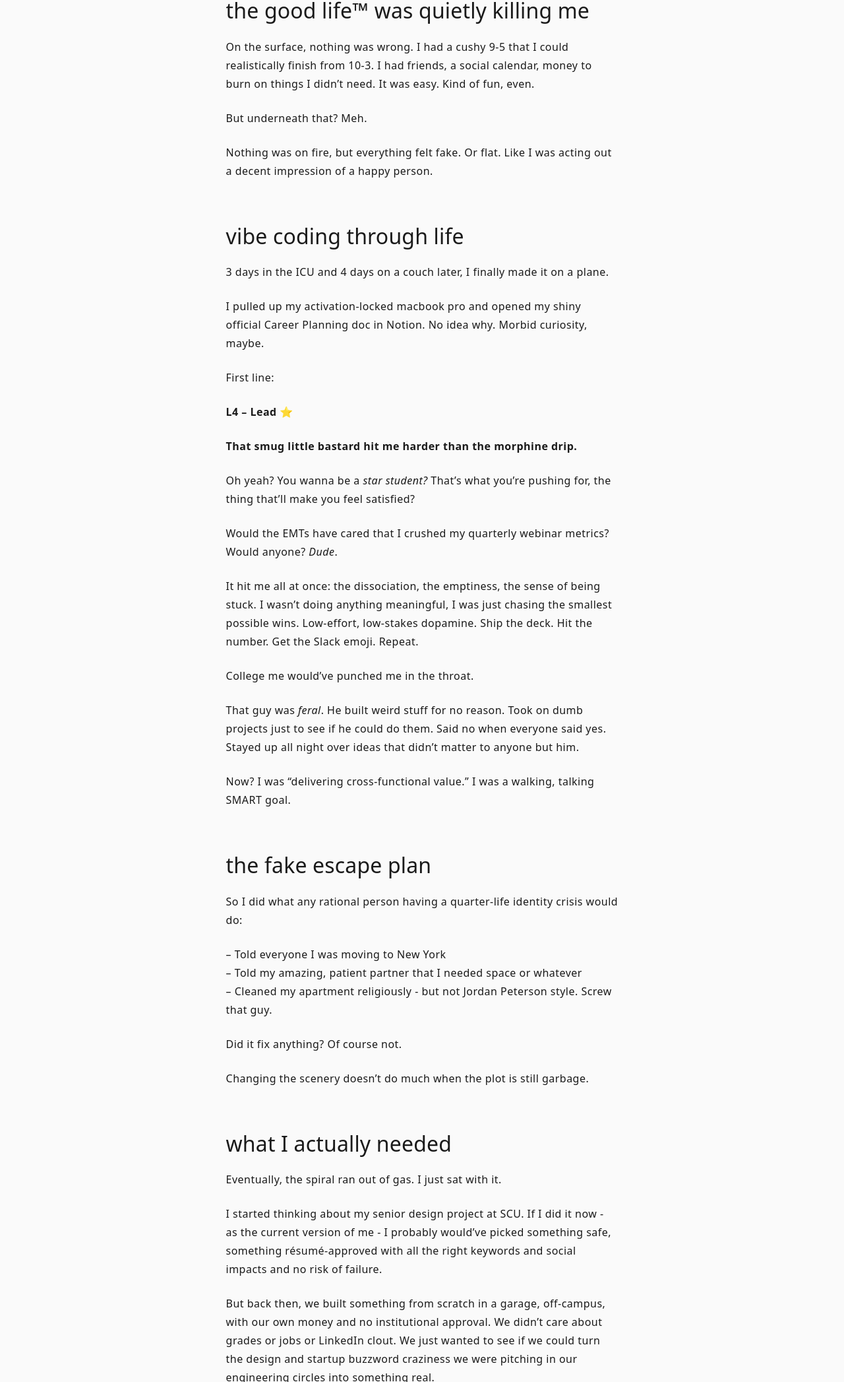
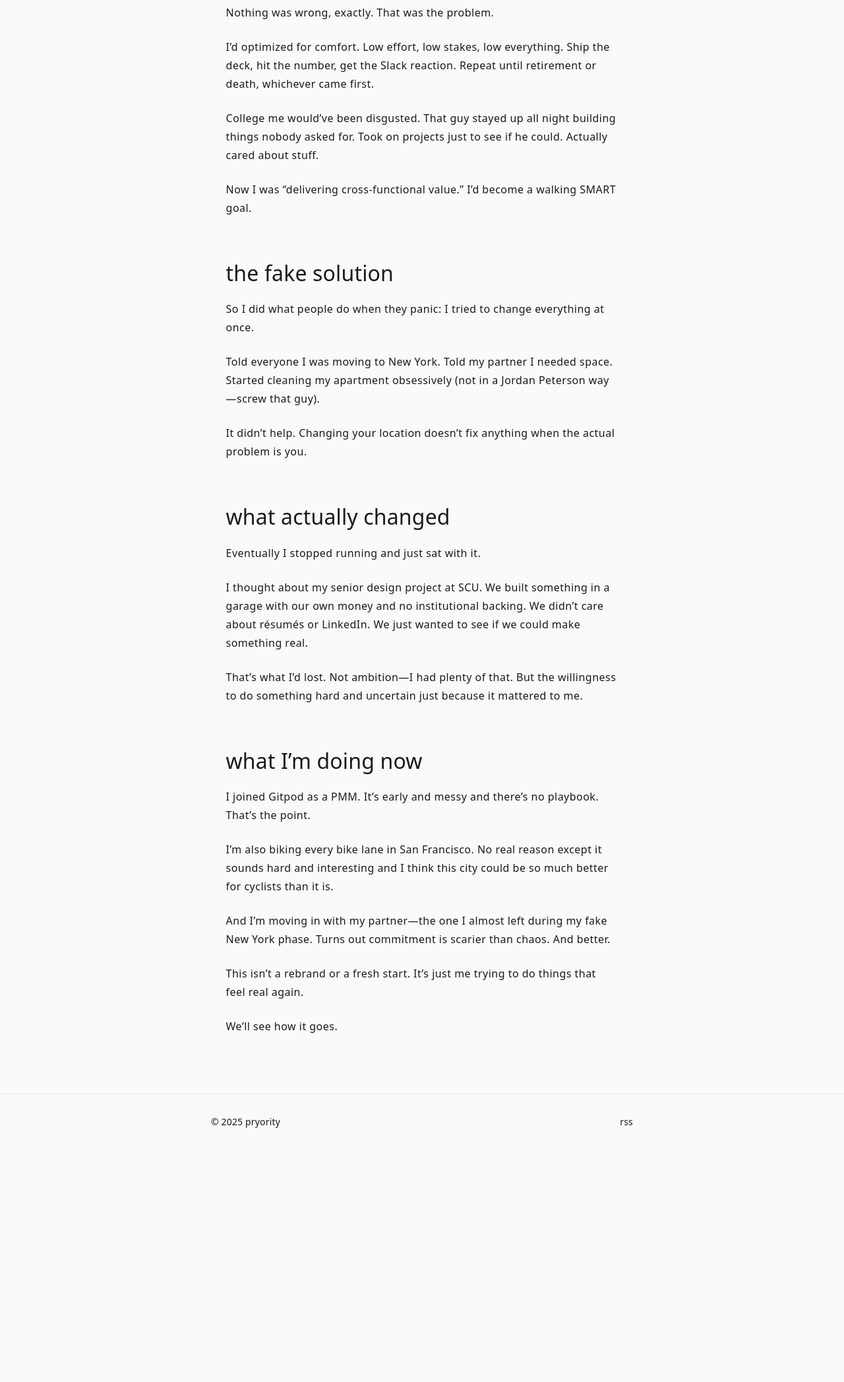
Before and after one commit to pry0rity/sf-bikeways-blog, an Astro site: page /blog/2025/05/on-a-freezing-chicago-street in a window 1280 px wide. Shown: the part 706-2800 px from the top of the page at 66% size. After the commit the page ends 2448 px from the top, so only its background shows below. Built offline with nearby package versions, Linux system fonts and the light colour scheme; Astro itself is replaced by a stand-in of ours; a web font is replaced by a local one.

Commit message:
rewrite blog post with more grounded tone
- updated title and description
- removed performative language and melodrama
- kept core story but made it more direct
- changed tag from career to life
- added node.js to devcontainer
- configured vite to allow preview hosts

Co-authored-by: Ona <no-reply@ona.com>

```diff
--- a/astro.config.mjs
+++ b/astro.config.mjs
@@ -29,6 +29,7 @@ export default defineConfig({
   ],
   vite: {
     server: {
+      allowedHosts: ['.doptig.cloud'],
       headers: {
         'Content-Security-Policy': `
           default-src 'self';
--- a/src/content/blog/on-a-freezing-chicago-street.md
+++ b/src/content/blog/on-a-freezing-chicago-street.md
@@ -1,7 +1,7 @@
 ---
-title: "on a freezing chicago street"
-description: "In which I nearly died, got bored, and decided to actually try."
-tags: ["career"]
+title: "starting over, sort of"
+description: "What happens when you realize the life you built isn't the one you want."
+tags: ["life"]
 date: 2025-05-07
 location: "North Beach"
 coffeeShop: "Beacon"
@@ -10,88 +10,46 @@ musicTitle: "margot & the nuclear so and so's"
 musicUrl: "https://www.youtube.com/watch?v=UJrhm2Q68fg"
 ---
 
-Two years ago, I almost died.
+Two years ago I ended up in the ICU. Not from anything dramatic—just my body deciding it had had enough of whatever I was doing to it.
 
-They say you can 'see' the other side - not me. Just... pressure. This awful, compressing pressure in my head, like someone vacuum-packed my brain. I was lying eyes open in an ICU bed, fully conscious of the machine breathing for me, and all I could think was:
+I remember lying there, fully awake, machine breathing for me, thinking: "If I'd died, what would I have been doing with my life?"
 
-*If no one had called the ambulance, who even would've died?*
+The answer was depressing. I had a comfortable job I could phone in. Money. Friends. All the boxes checked. But I felt like I was watching my own life from the outside.
 
-Because the person in the bed didn't feel like me. Not really. Just... some guy. Some burnt-out, slightly bloated version of me I didn't recognize.
+## the problem with easy
 
-## the good life™ was quietly killing me
+Nothing was wrong, exactly. That was the problem.
 
-On the surface, nothing was wrong. I had a cushy 9-5 that I could realistically finish from 10-3. I had friends, a social calendar, money to burn on things I didn't need. It was easy. Kind of fun, even.
+I'd optimized for comfort. Low effort, low stakes, low everything. Ship the deck, hit the number, get the Slack reaction. Repeat until retirement or death, whichever came first.
 
-But underneath that? Meh.
+College me would've been disgusted. That guy stayed up all night building things nobody asked for. Took on projects just to see if he could. Actually cared about stuff.
 
-Nothing was on fire, but everything felt fake. Or flat. Like I was acting out a decent impression of a happy person.
+Now I was "delivering cross-functional value." I'd become a walking SMART goal.
 
-## vibe coding through life
+## the fake solution
 
-3 days in the ICU and 4 days on a couch later, I finally made it on a plane.
+So I did what people do when they panic: I tried to change everything at once.
 
-I pulled up my activation-locked macbook pro and opened my shiny official Career Planning doc in Notion. No idea why. Morbid curiosity, maybe.
+Told everyone I was moving to New York. Told my partner I needed space. Started cleaning my apartment obsessively (not in a Jordan Peterson way—screw that guy).
 
-First line:
+It didn't help. Changing your location doesn't fix anything when the actual problem is you.
 
-**L4 – Lead ⭐**
+## what actually changed
 
-**That smug little bastard hit me harder than the morphine drip.**
+Eventually I stopped running and just sat with it.
 
-Oh yeah? You wanna be a *star student?* That's what you're pushing for, the thing that'll make you feel satisfied?
+I thought about my senior design project at SCU. We built something in a garage with our own money and no institutional backing. We didn't care about résumés or LinkedIn. We just wanted to see if we could make something real.
 
-Would the EMTs have cared that I crushed my quarterly webinar metrics? Would anyone? *Dude*.
+That's what I'd lost. Not ambition—I had plenty of that. But the willingness to do something hard and uncertain just because it mattered to me.
 
-It hit me all at once: the dissociation, the emptiness, the sense of being stuck. I wasn't doing anything meaningful, I was just chasing the smallest possible wins. Low-effort, low-stakes dopamine. Ship the deck. Hit the number. Get the Slack emoji. Repeat.
+## what I'm doing now
 
-College me would've punched me in the throat.
+I joined Gitpod as a PMM. It's early and messy and there's no playbook. That's the point.
 
-That guy was *feral*. He built weird stuff for no reason. Took on dumb projects just to see if he could do them. Said no when everyone said yes. Stayed up all night over ideas that didn't matter to anyone but him.
+I'm also biking every bike lane in San Francisco. No real reason except it sounds hard and interesting and I think this city could be so much better for cyclists than it is.
 
-Now? I was "delivering cross-functional value." I was a walking, talking SMART goal.
+And I'm moving in with my partner—the one I almost left during my fake New York phase. Turns out commitment is scarier than chaos. And better.
 
-## the fake escape plan
+This isn't a rebrand or a fresh start. It's just me trying to do things that feel real again.
 
-So I did what any rational person having a quarter-life identity crisis would do:
-
-– Told everyone I was moving to New York
-– Told my amazing, patient partner that I needed space or whatever
-– Cleaned my apartment religiously - but not Jordan Peterson style. Screw that guy.
-
-Did it fix anything? Of course not.
-
-Changing the scenery doesn't do much when the plot is still garbage.
-
-## what I actually needed
-
-Eventually, the spiral ran out of gas. I just sat with it.
-
-I started thinking about my senior design project at SCU. If I did it now - as the current version of me - I probably would've picked something safe, something résumé-approved with all the right keywords and social impacts and no risk of failure.
-
-But back then, we built something from scratch in a garage, off-campus, with our own money and no institutional approval. We didn't care about grades or jobs or LinkedIn clout. We just wanted to see if we could turn the design and startup buzzword craziness we were pitching in our engineering circles into something real.
-
-We weren't trying to win. We were trying to *feel it* - the thrill of figuring it out, the friction of uncertainty, the joy of doing something no one asked us to do.
-
-That's what I was missing. Not a new zip code or a different friend group or some better-curated routine. I was missing a challenge that felt like mine. Something open-ended, full of risk, and yeah — probably a little stupid.
-
-## here's the new plan
-
-This is a bike blog now, sort of. But also it's not. It's just me trying to get back to doing dumb, hard things on purpose.
-
-### career
-
-I joined Gitpod as a foundational PMM. It's early, messy, slightly chaotic... There's guardrails for sure, but there's no clear path, which is the point. I'm not here to execute someone else's plan, I'm here to go on a generational run. Or screw it up and try again.
-
-### personal
-
-I'm biking every single bike lane in San Francisco. No real reason. It's just a thing that sounds hard and funny and slightly beautiful and *totally* unnecessary. I'll take photos, maybe some video, and I'll definitely be drinking way too much coffee. But I genuinely believe this city has so much untapped potential for urban biking and I want the world to see it.
-
-More on that soon.
-
-### social
-
-I'll be moving in with my partner - yep, the one I almost walked away from during my fake New York phase. Turns out stability is actually scarier than chaos. And better. Usually. I'll also be spending more time with the people that matter the most - my family, my closest friends, and myself - and learning how to focus my time on maintaining and building valuable relationships, diligently.
-
-This isn't a rebrand. This is me doing what college me would've done if he had a gravel bike, a few unresolved issues, and a mild obsession with maps.
-
-Let's see where this goes.
+We'll see how it goes.
```
Also changed, not shown: .devcontainer/devcontainer.json (added), 1 other file.
